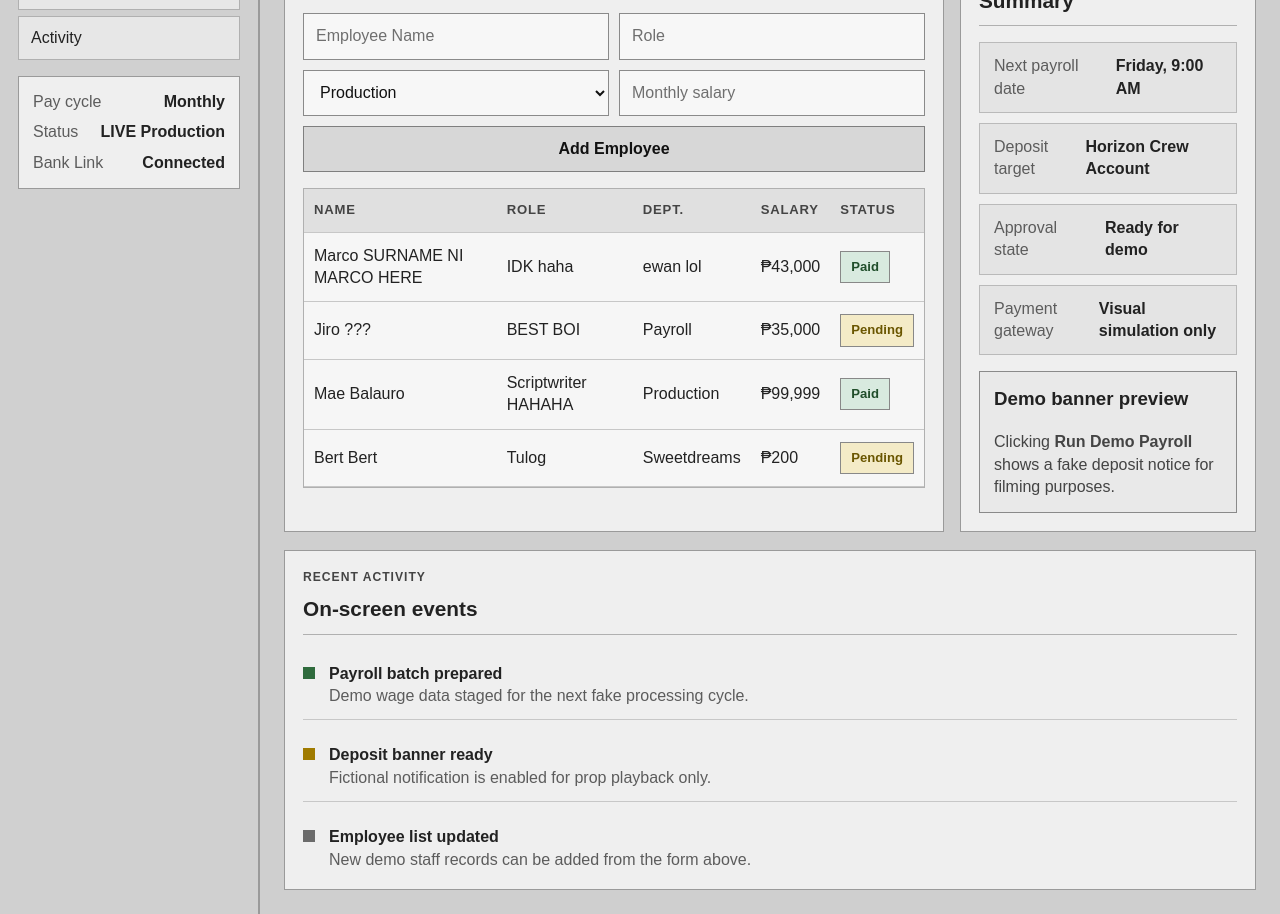
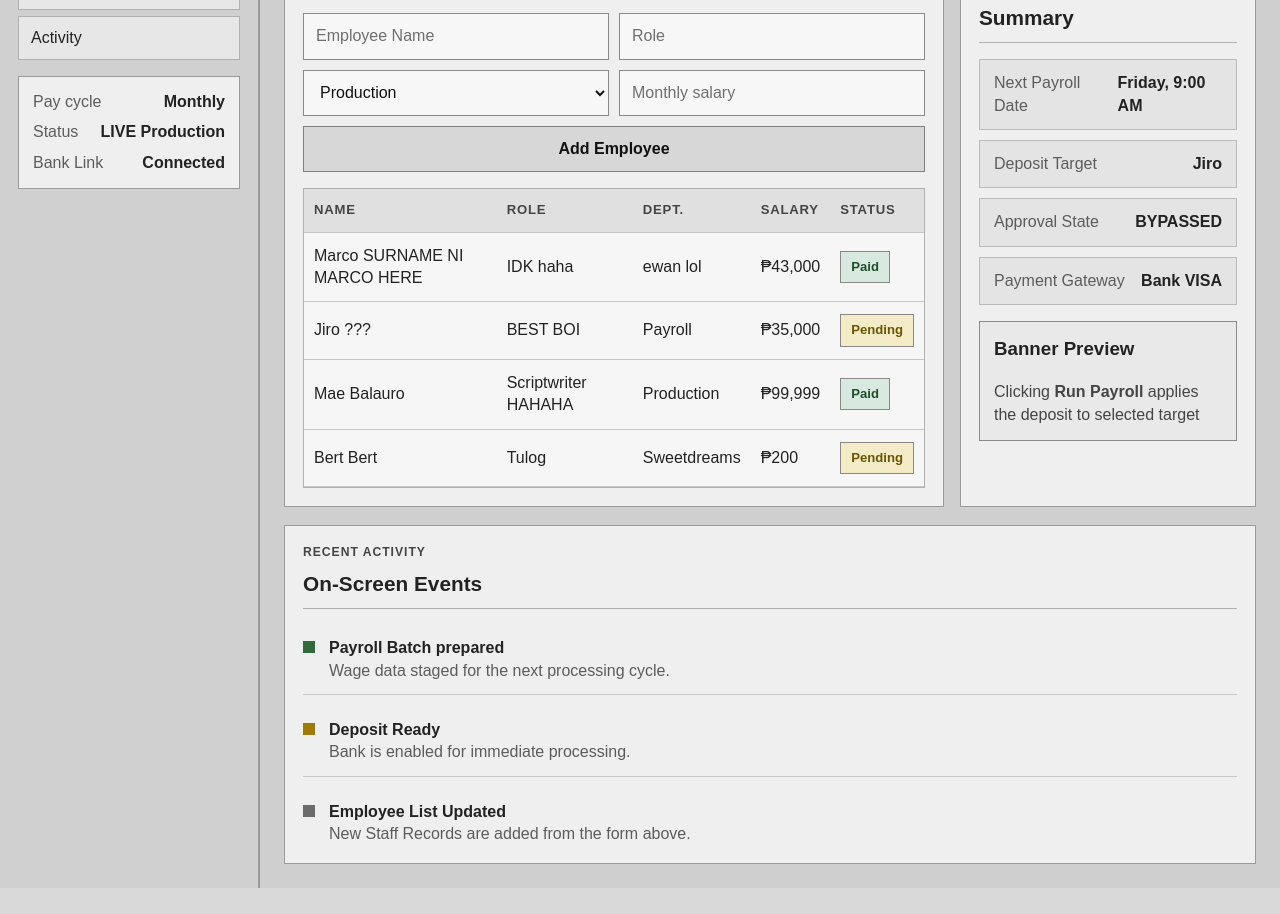
Before and after one commit to gbppimentel-dev/horizon-payroll, a React (Vite) app: page / in a window 1280 px wide. Shown: the part 440-1354 px from the top of the page. After the commit the page ends 1328 px from the top, so only its background shows below. Built offline with nearby package versions, Linux system fonts and the light colour scheme.

Commit message:
finalize data

```diff
--- a/src/App.jsx
+++ b/src/App.jsx
@@ -287,33 +287,33 @@ export default function App() {
                 <p className="panel-label">Payout module</p>
                 <h2>Payroll Summary</h2>
               </div>
-              <span className="pill">Live on set</span>
+              <span className="pill">Live on Production</span>
             </div>
 
             <div className="summary-box">
               <div className="summary-row">
-                <span>Next payroll date</span>
+                <span>Next Payroll Date</span>
                 <strong>Friday, 9:00 AM</strong>
               </div>
               <div className="summary-row">
-                <span>Deposit target</span>
-                <strong>Horizon Crew Account</strong>
+                <span>Deposit Target</span>
+                <strong>Jiro</strong>
               </div>
               <div className="summary-row">
-                <span>Approval state</span>
-                <strong>Ready for demo</strong>
+                <span>Approval State</span>
+                <strong>BYPASSED</strong>
               </div>
               <div className="summary-row">
-                <span>Payment gateway</span>
-                <strong>Visual simulation only</strong>
+                <span>Payment Gateway</span>
+                <strong>Bank VISA</strong>
               </div>
             </div>
 
             <div className="callout">
-              <h3>Demo banner preview</h3>
+              <h3>Banner Preview</h3>
               <p>
-                Clicking <strong>Run Demo Payroll</strong> shows a fake deposit
-                notice for filming purposes.
+                Clicking <strong>Run Payroll</strong> applies the deposit
+                to selected target
               </p>
             </div>
           </article>
@@ -322,8 +322,8 @@ export default function App() {
         <section className="panel" id="activity">
           <div className="panel-header">
             <div>
-              <p className="panel-label">Recent activity</p>
-              <h2>On-screen events</h2>
+              <p className="panel-label">Recent Activity</p>
+              <h2>On-Screen Events</h2>
             </div>
           </div>
 
@@ -331,22 +331,22 @@ export default function App() {
             <div className="activity-item">
               <span className="dot green" />
               <div>
-                <strong>Payroll batch prepared</strong>
-                <p>Demo wage data staged for the next fake processing cycle.</p>
+                <strong>Payroll Batch prepared</strong>
+                <p>Wage data staged for the next processing cycle.</p>
               </div>
             </div>
             <div className="activity-item">
               <span className="dot yellow" />
               <div>
-                <strong>Deposit banner ready</strong>
-                <p>Fictional notification is enabled for prop playback only.</p>
+                <strong>Deposit Ready</strong>
+                <p>Bank is enabled for immediate processing.</p>
               </div>
             </div>
             <div className="activity-item">
               <span className="dot blue" />
               <div>
-                <strong>Employee list updated</strong>
-                <p>New demo staff records can be added from the form above.</p>
+                <strong>Employee List Updated</strong>
+                <p>New Staff Records are added from the form above.</p>
               </div>
             </div>
           </div>
```
